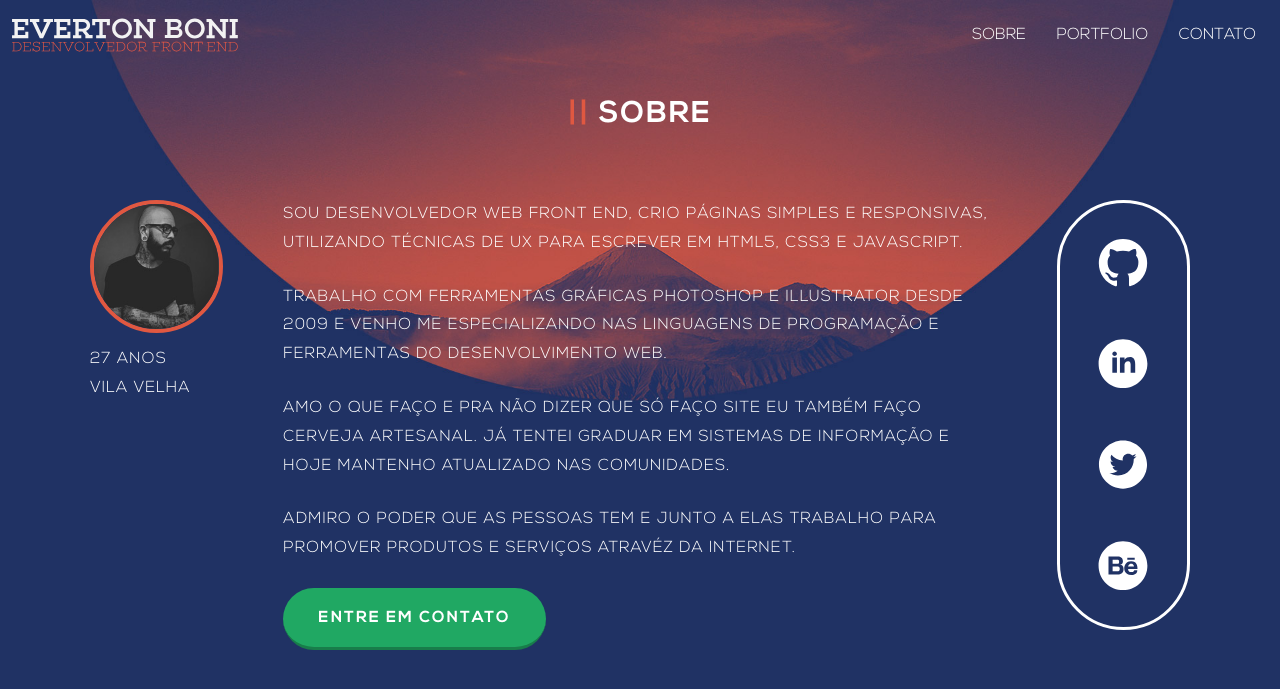
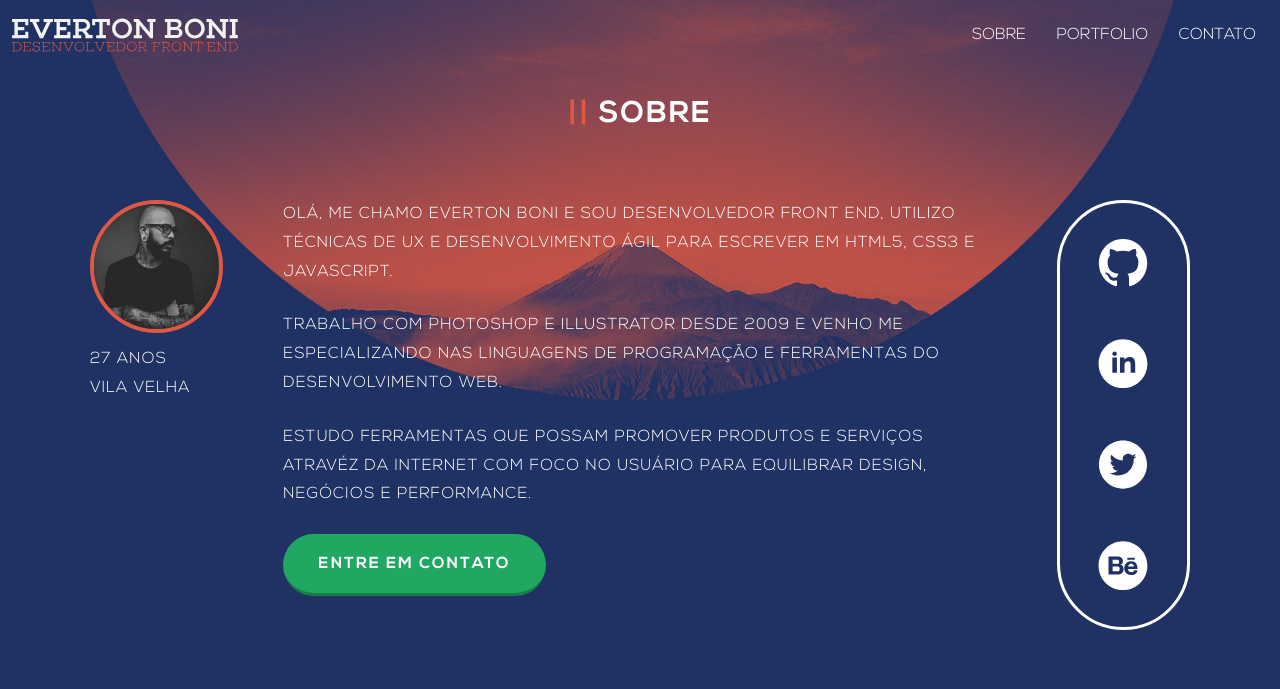
Before and after one commit to evertontatu/static-portfolio, a Jekyll site: the page built from index.html, in a window 1280 px wide and 900 px high. Shown: the top 689 px of the window. Built offline with Jekyll 4.4.1, drawn with Linux system fonts in a browser that asks for light colours; nearby versions of some CDN libraries; library files that are not in the unit come from our copies.

Commit message:
correction text content aboult me

```diff
--- a/_includes/sobre.html
+++ b/_includes/sobre.html
@@ -11,13 +11,11 @@
         </p>
       </div>
       <div class="col span_8-sobre">
-        <p class="txtWhite">Sou desenvolvedor Web Front end, crio páginas simples e responsivas, utilizando técnicas de UX para escrever em HTML5, CSS3 e JavaScript.</p>
+        <p class="txtWhite">Olá, me chamo Everton Boni e sou desenvolvedor Front end, utilizo técnicas de UX e Desenvolvimento Ágil para escrever em HTML5, CSS3 e JavaScript.</p>
 
-        <p class="txtWhite">Trabalho com ferramentas gráficas Photoshop e Illustrator desde 2009 e venho me especializando nas linguagens de programação e ferramentas do desenvolvimento web.</p>
+        <p class="txtWhite">Trabalho com Photoshop e Illustrator desde 2009 e venho me especializando nas linguagens de programação e ferramentas do desenvolvimento web.</p>
 
-        <p class="txtWhite">Amo o que faço e pra não dizer que só faço site eu também faço cerveja artesanal. Já tentei graduar em Sistemas de Informação e hoje mantenho atualizado nas comunidades.</p>
-
-        <p class="txtWhite">Admiro o poder que as pessoas tem e junto a elas trabalho para promover produtos e serviços atravéz da internet.</p>
+        <p class="txtWhite">Estudo ferramentas que possam promover produtos e serviços atravéz da internet com foco no usuário para equilibrar design, negócios e performance.</p>
 
         <button>Entre em contato</button>
       </div>
```
